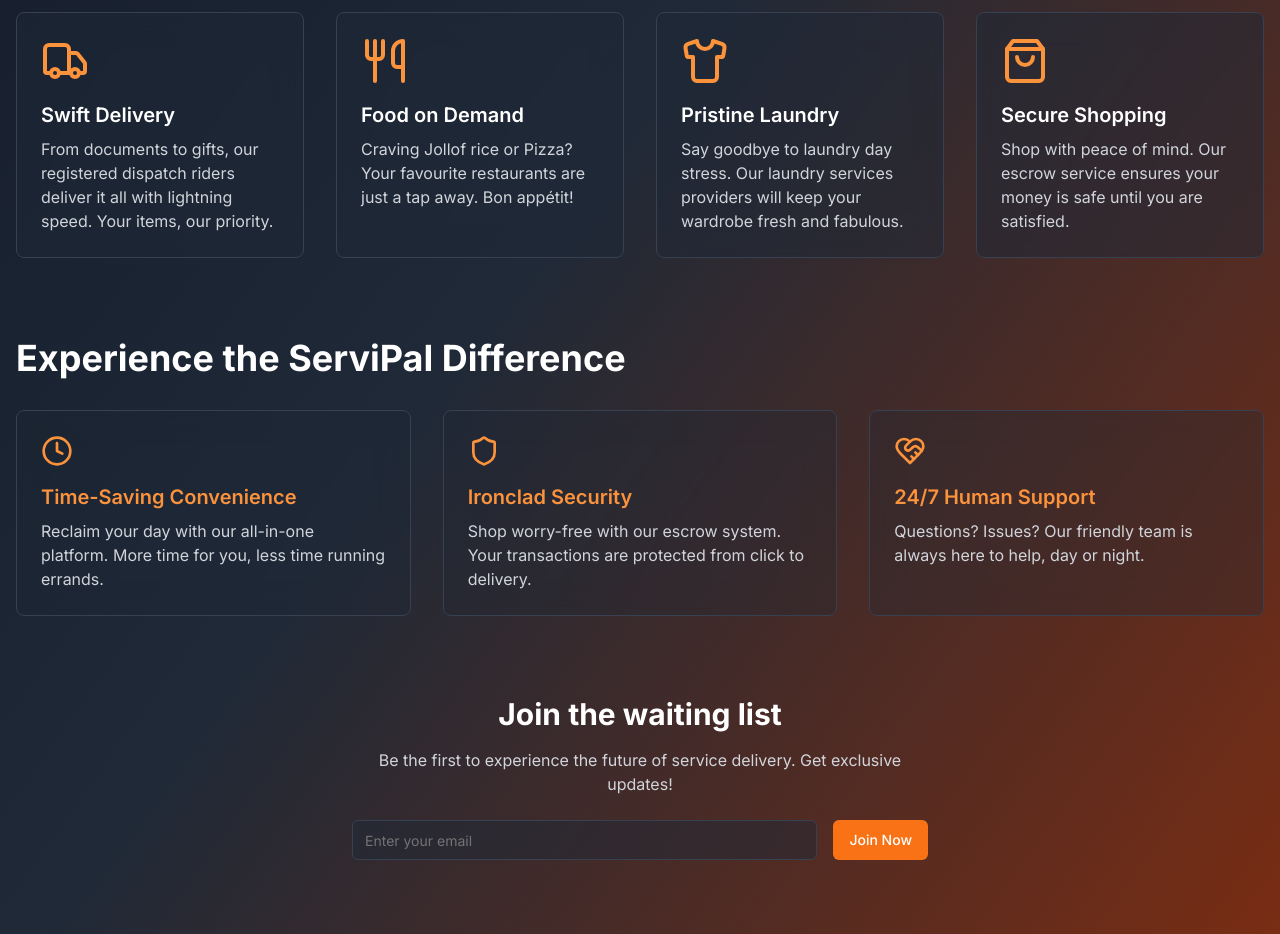
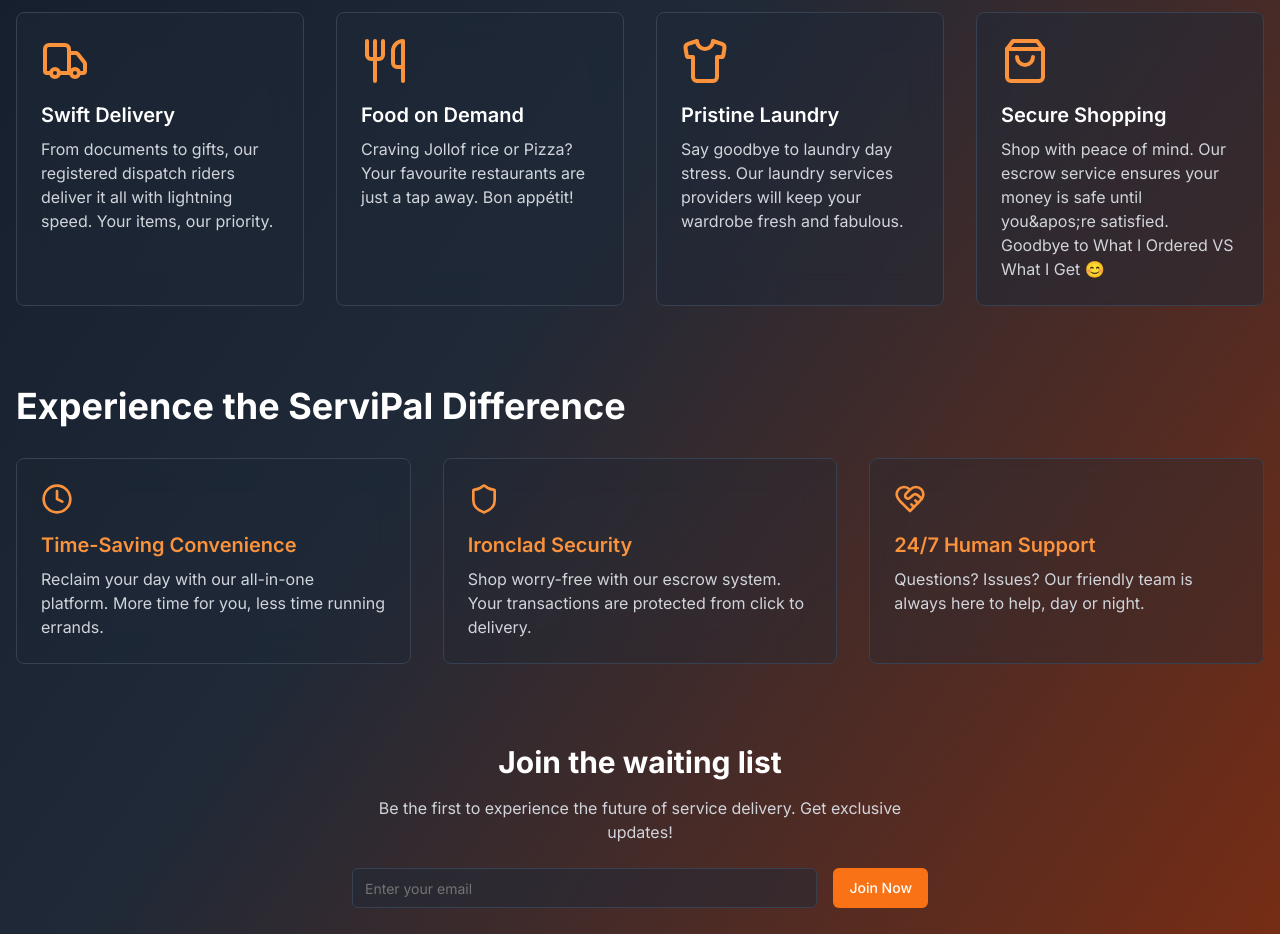
Before and after one commit to kenmoh/servipal, a Next.js app: page / in a window 1280 px wide. Shown: the part 780-1714 px from the top of the page. Built offline with nearby package versions, Linux system fonts and the light colour scheme.

Commit message:
fix typo error

```diff
--- a/components/landingPage.tsx
+++ b/components/landingPage.tsx
@@ -30,7 +30,7 @@
     icon: <ShoppingBag className="w-12 h-12 mb-4 text-orange-400" />,
     title: "Secure Shopping",
     description:
-      "Shop with peace of mind. Our escrow service ensures your money is safe until you are satisfied.",
+      "Shop with peace of mind. Our escrow service ensures your money is safe until you&apos;re satisfied. Goodbye to What I Ordered VS What I Get 😊 ",
   },
 ];
 
@@ -55,10 +55,11 @@
       "Questions? Issues? Our friendly team is always here to help, day or night.",
   },
 ];
-
+const aboutText = "From doorstep deliveries to sparkling laundry, satisfying meals to secure shopping - we're your one-stop solution for modern living."
 export function LandingPageComponent() {
   const [email, setEmail] = useState('')
   const [isScrolled, setIsScrolled] = useState(false)
+
 
   const handleSubmit = (e: React.FormEvent) => {
     e.preventDefault()
@@ -113,7 +114,7 @@
           <section className="grid grid-cols-1 md:grid-cols-2 gap-8 mb-20 items-center">
             <div>
               <h1 className="text-5xl md:text-6xl font-bold text-white mb-6">Transforming Errands into Ease</h1>
-              <p className="text-xl text-gray-300 mb-8">From doorstep deliveries to sparkling laundry, satisfying meals to secure shopping - we're your one-stop solution for modern living.</p>
+              <p className="text-xl text-gray-300 mb-8">{aboutText}</p>
               <Button className="bg-orange-500 text-white hover:bg-orange-600 text-lg px-8 py-8 rounded-full transition-colors">
                 Discover Ease
               </Button>
```
